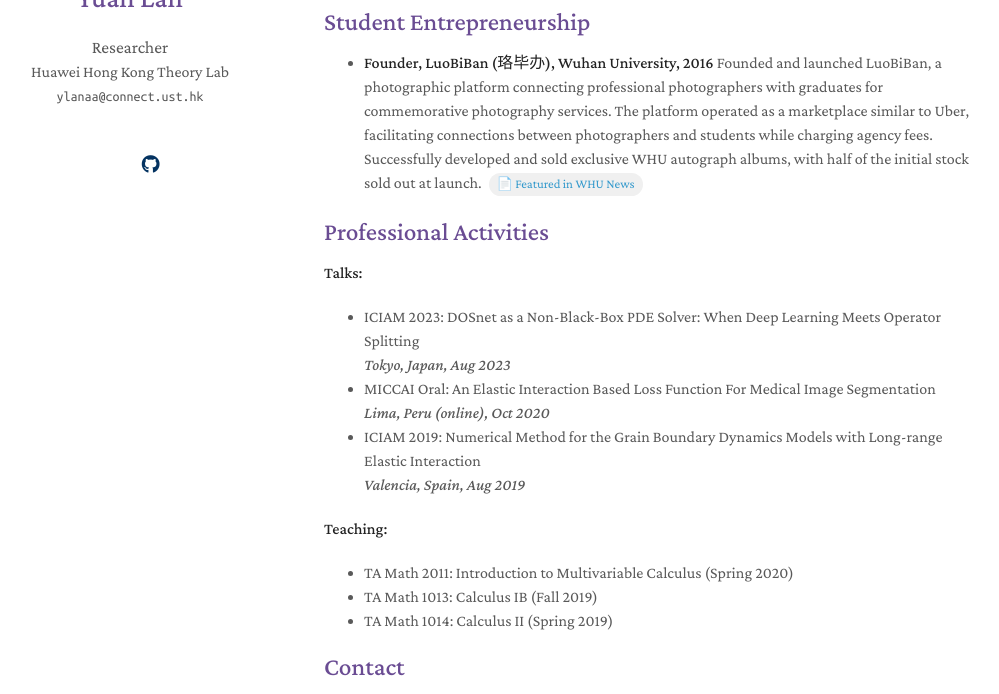
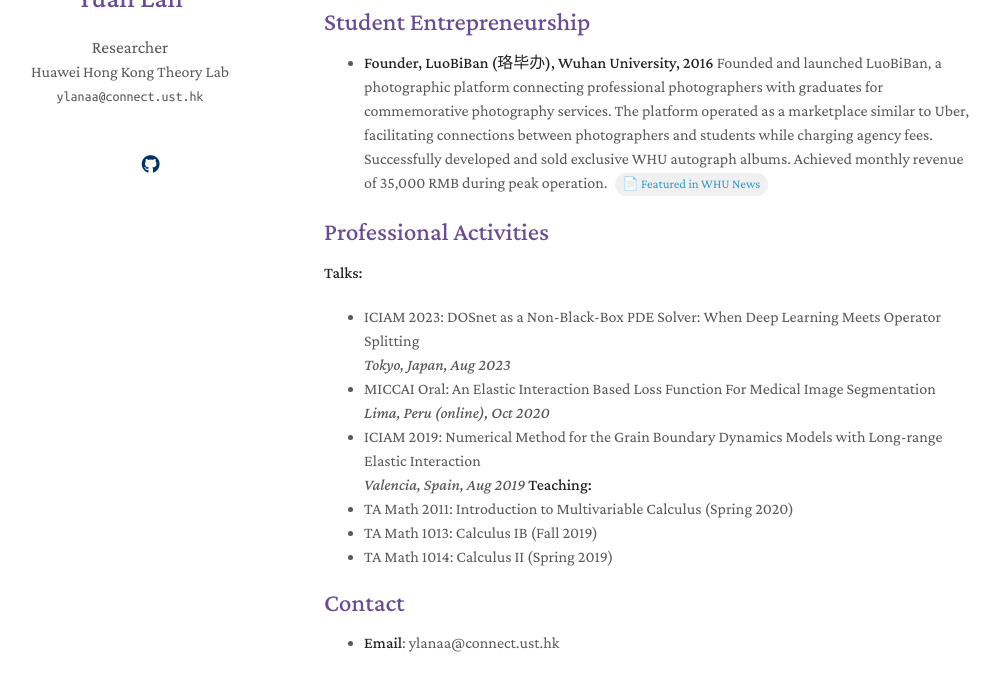
Before and after one commit to charrywhite/charrywhite.github.io, a Jekyll site: the page built from index.md, in a window 1280 px wide and 900 px high, scrolled down 1534 px, cut to the strip 206-900 px from the top of the window. Shown: the whole strip, without its empty margins (146-1145 px from the left). Built offline with Jekyll 4.4.1, drawn with Linux system fonts in a browser that asks for light colours; nearby versions of some CDN libraries; a style sheet for code colours, icons or effects is not loaded; our own code applies the rules of GitHub Pages for plain Markdown files.

Commit message:
Update index.md

```diff
--- a/index.md
+++ b/index.md
@@ -70,7 +70,7 @@
 ## Student Entrepreneurship
 
 - **Founder, LuoBiBan (珞毕办), Wuhan University, 2016**
-Founded and launched LuoBiBan, a photographic platform connecting professional photographers with graduates for commemorative photography services. The platform operated as a marketplace similar to Uber, facilitating connections between photographers and students while charging agency fees. Successfully developed and sold exclusive WHU autograph albums, with half of the initial stock sold out at launch. <span style="display: inline-block; margin: 2px 4px; padding: 2px 8px; background-color: #f0f0f0; border-radius: 12px; font-size: 0.8em; color: #333; text-decoration: none;">📄 [Featured in WHU News](https://en.whu.edu.cn/info/1050/2404.htm)
+Founded and launched LuoBiBan, a photographic platform connecting professional photographers with graduates for commemorative photography services. The platform operated as a marketplace similar to Uber, facilitating connections between photographers and students while charging agency fees. Successfully developed and sold exclusive WHU autograph albums. Achieved monthly revenue of 35,000 RMB during peak operation. <span style="display: inline-block; margin: 2px 4px; padding: 2px 8px; background-color: #f0f0f0; border-radius: 12px; font-size: 0.8em; color: #333; text-decoration: none;">📄 [Featured in WHU News](https://en.whu.edu.cn/info/1050/2404.htm)
 
 ## Professional Activities
 **Talks:**
@@ -80,7 +80,6 @@
   *Lima, Peru (online), Oct 2020*
 - ICIAM 2019: Numerical Method for the Grain Boundary Dynamics Models with Long-range Elastic Interaction
   *Valencia, Spain, Aug 2019*
-
 **Teaching:**
 - TA Math 2011: Introduction to Multivariable Calculus (Spring 2020)
 - TA Math 1013: Calculus IB (Fall 2019)
```
